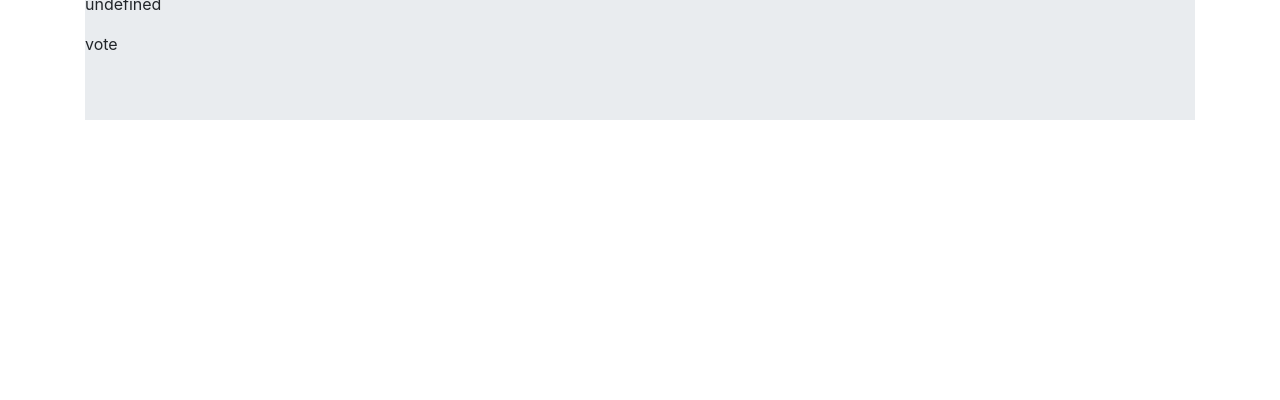
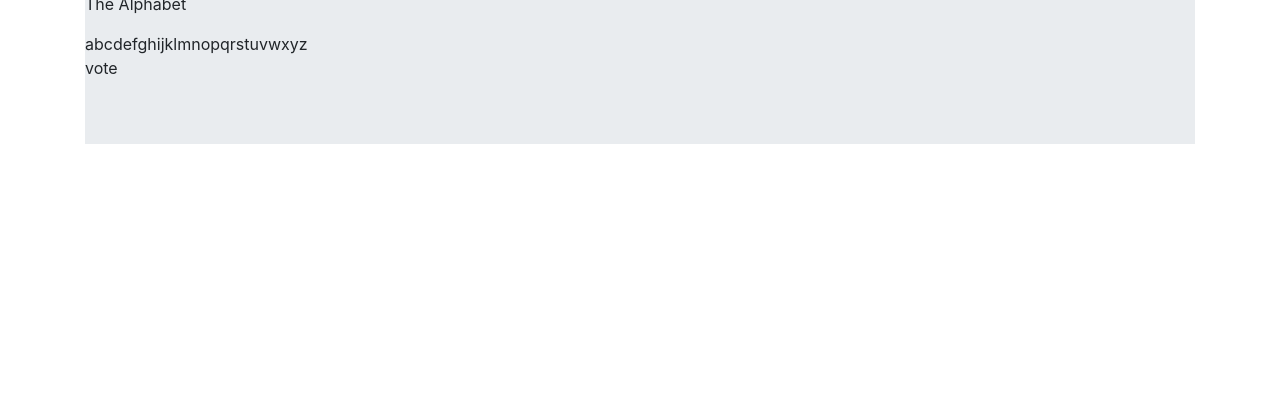
Before and after one commit to katherinestout/FloralWordGame, a website: page index.html in a window 1280 px wide. Shown: the part 400-800 px from the top of the page. Drawn offline with nearby package versions, Linux system fonts and the light colour scheme.

Commit message:
for loop

```diff
--- a/assets/javascript.js
+++ b/assets/javascript.js
@@ -15,22 +15,19 @@ var space;
 
 //get elements
 
-var more = function(){
-    for (var i = 0; i < alphabet.length; i++){
-       console.log(alphabet[i]);
-       //document.write(alphabet[i]);
+var text ="";
+var i;
+
+  for (var i = 0; i < alphabet.length; i++){
+      //console.log(alphabet[i]);
+       text += alphabet[i];
 }
-};
-
 
 //var more = alphabet.forEach(function(element){
  //   document.write(element);
 //});
 
-
-
-var tea = more();
-document.getElementById("alphabet").innerHTML = tea;
+document.getElementById("alphabet").innerHTML = text;
 
 //Generate a random word from the wordBank, store it in randomWord
 var currentWord = wordBank[Math.floor(Math.random() * wordBank.length)];
--- a/index.html
+++ b/index.html
@@ -33,10 +33,12 @@
         <span> </span>
 
         <h2 id ="incorrectGuesses">Incorrect Letters:</h2>
-        <p id="alphabet">The Alphabet</p>
+
+        <p>The Alphabet</p>
+        <div id = "alphabet">
+        </div>
 
         <div id ="hello">
-
         </div>
 
     </div>
```
